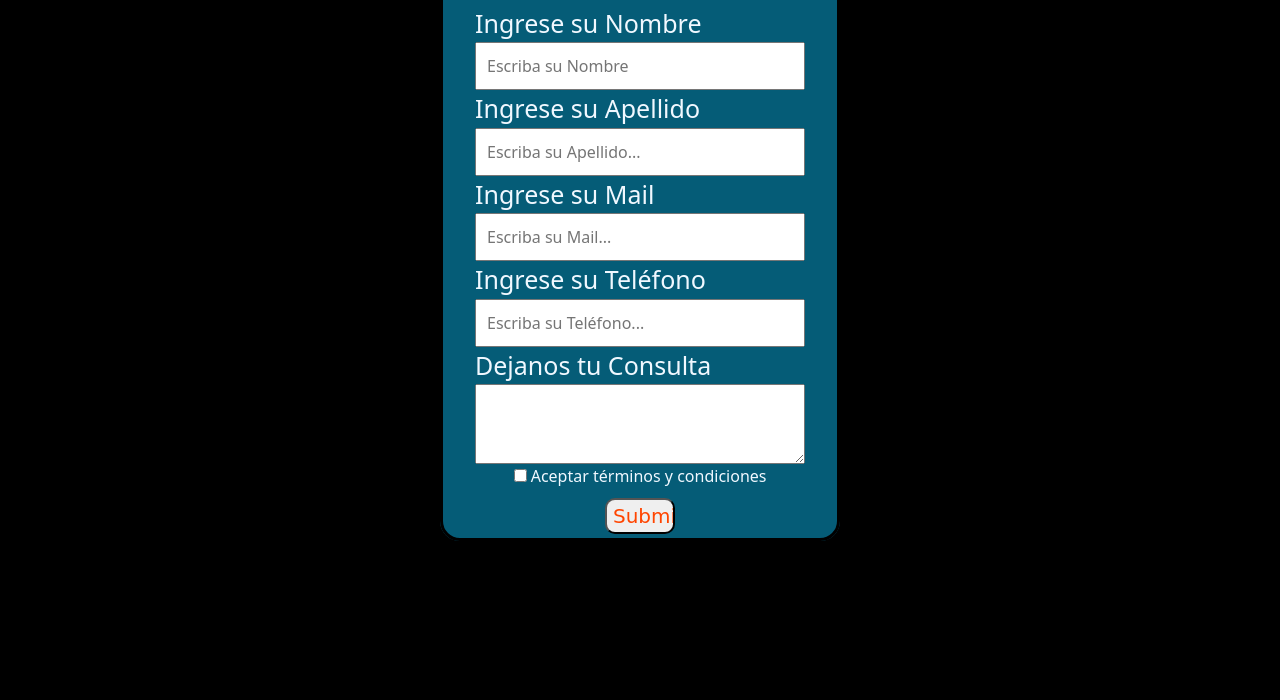
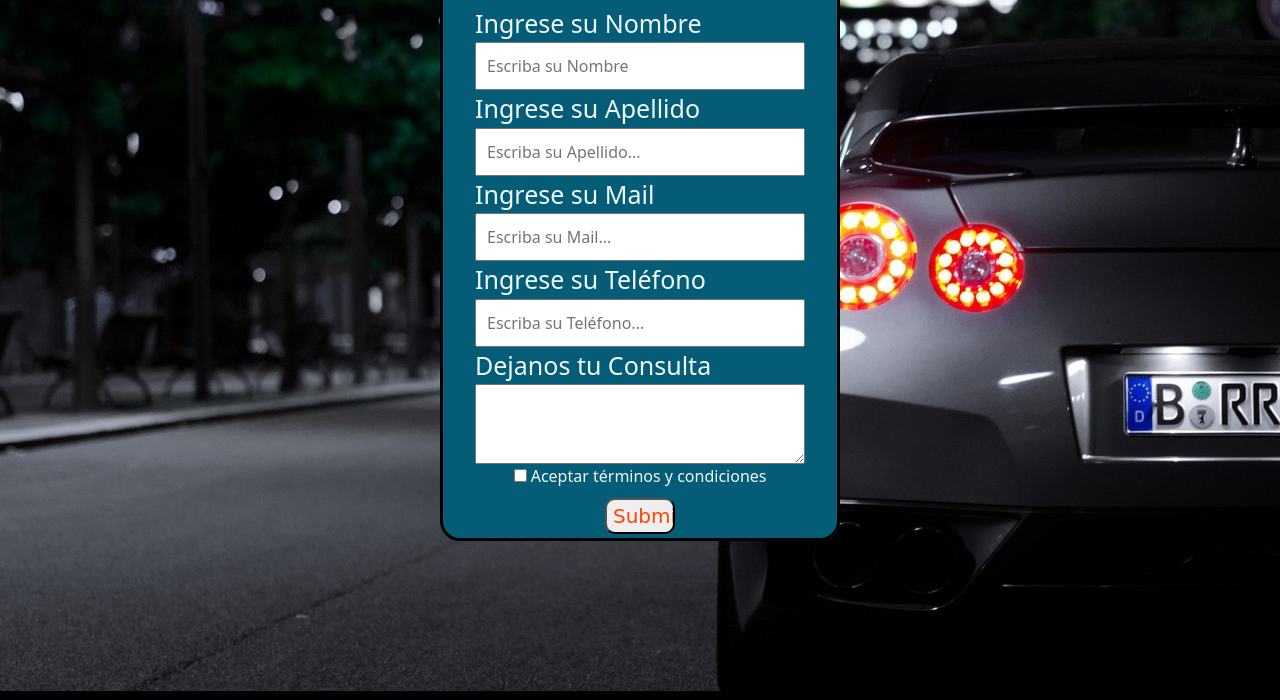
Before and after one commit to RamiroMaslat/RMaslatGR, a plain HTML site: page Pages/Contacto.html in a window 1280 px wide. Shown: the part 326-1026 px from the top of the page. Drawn offline with nearby package versions, Linux system fonts and the light colour scheme.

Commit message:
se agrega fondo al contenedorBody

```diff
--- a/Style/Partials/_Body.scss
+++ b/Style/Partials/_Body.scss
@@ -10,7 +10,7 @@ body {
         flex-direction: column;
         margin: 0px;
         padding: 0px;
-        background-image: url(/img/Fondos/fondogtrweb.jpg);
+        background-image: url(/Style/img/Fondos/fondogtrweb.jpg);
         background-attachment: fixed;
         background-position: left center;
         background-repeat: no-repeat;
```
Also changed, not shown: Style/Styles.css, 1 other file.
